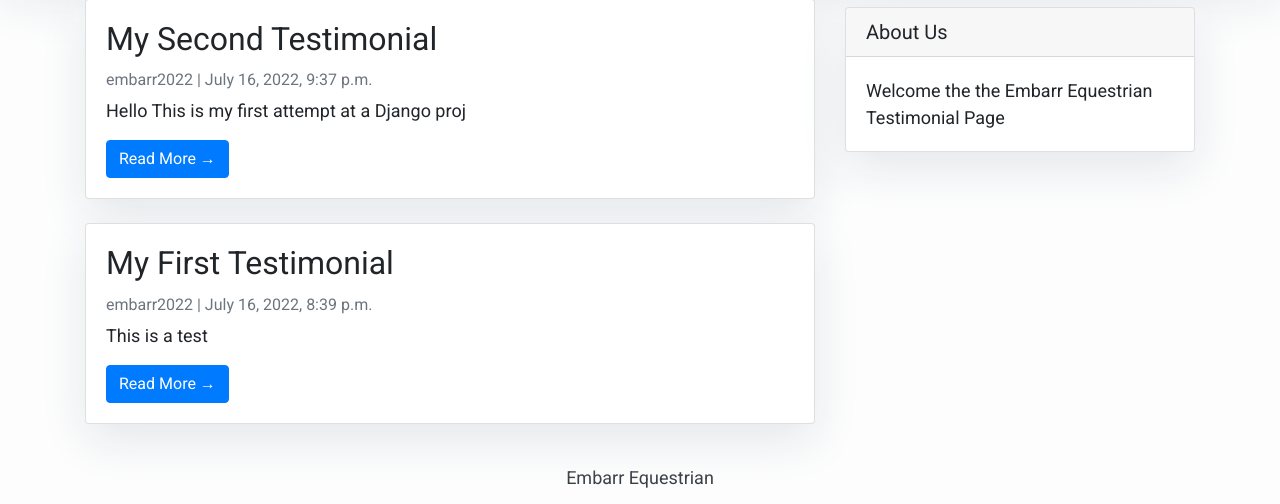
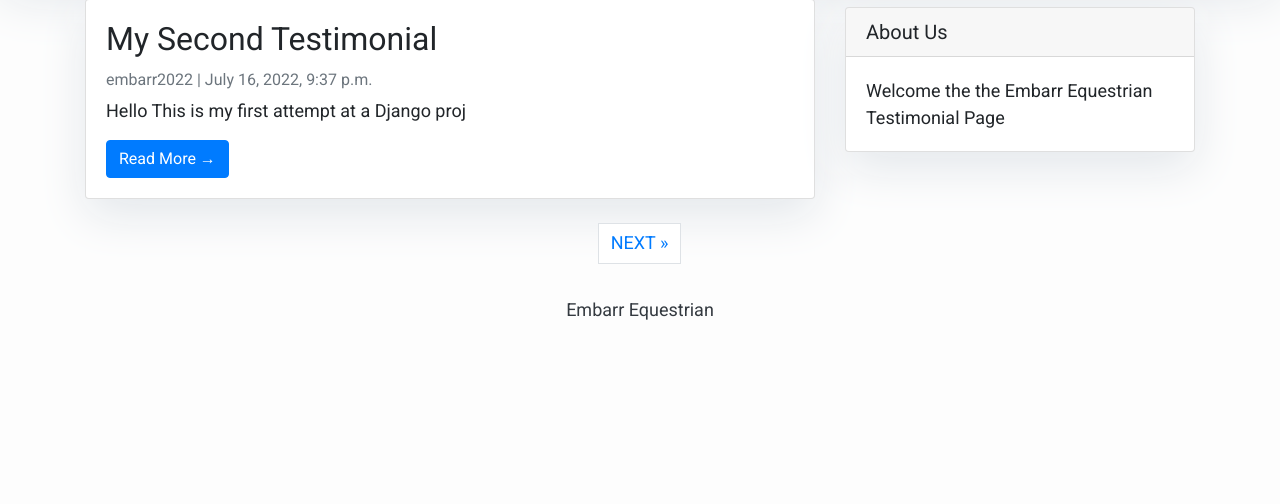
Before and after one commit to chellej80/Embarr-Equestrian-Testimonials, a Django app: page / in a window 1280 px wide. Shown: the part 226-730 px from the top of the page. Run offline with Django 3.2, Linux system fonts and the light colour scheme; data comes from the database, SQL or seed files in the repository; some libraries are stand-ins or nearby versions.

Commit message:
updated pagination if statment in the index html

```diff
--- a/Reviews/views.py
+++ b/Reviews/views.py
@@ -31,7 +31,7 @@ def post_detail(request, slug):
 class PostList(generic.ListView):
     queryset = Post.objects.filter(status=1).order_by('-created_on')
     template_name = 'index.html'
-    paginate_by = 4
+    paginate_by = 1
 
 #class PostDetail(generic.DetailView):
     #model = Post
--- a/templates/index.html
+++ b/templates/index.html
@@ -48,4 +48,19 @@
         {% block sidebar %} {% include 'sidebar.html' %} {% endblock sidebar %}
     </div>
 </div>
+{% if is_paginated %}
+  <nav aria-label="Page navigation conatiner"></nav>
+  <ul class="pagination justify-content-center">
+    {% if page_obj.has_previous %}
+    <li><a href="?page={{ page_obj.previous_page_number }}" class="page-link">&laquo; PREV </a></li>
+    {% endif %}
+    {% if page_obj.has_next %}
+    <li><a href="?page={{ page_obj.next_page_number }}" class="page-link"> NEXT &raquo;</a></li>
+
+    {% endif %}
+  </ul>
+  </nav>
+</div>
+{% endif %}
+
 {%endblock%}
```
